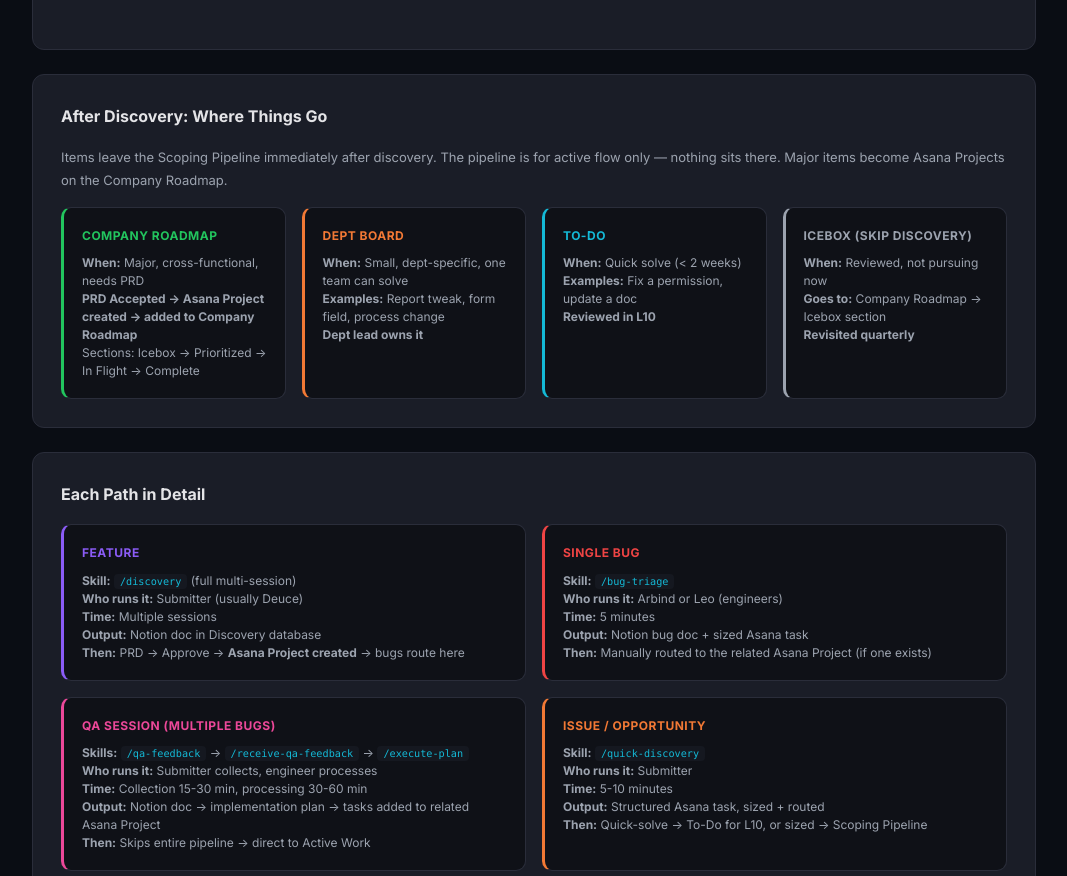
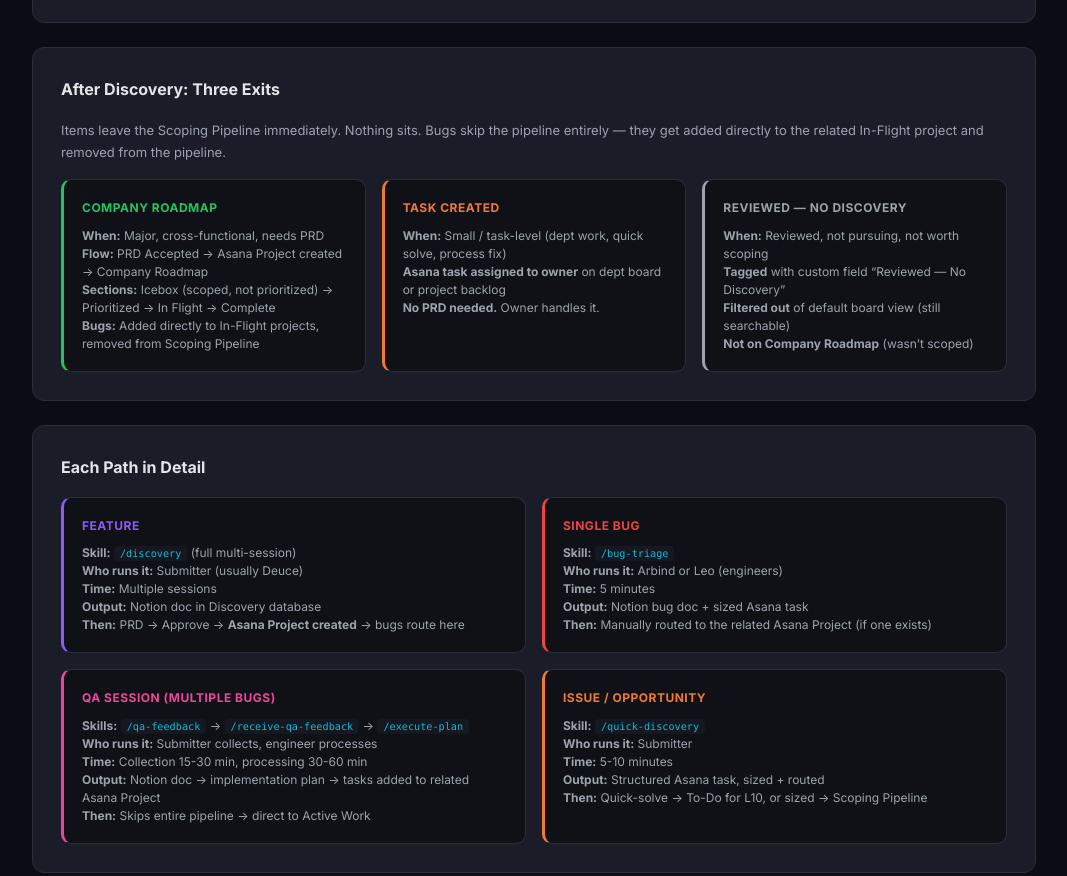
Before and after one commit to deucethevenow/recess-eos, a plain HTML site: page recess-os-architecture.html in a window 1280 px wide. Shown: the part 1406-2282 px from the top of the page, without its empty margins (106-1173 px from the left). Drawn offline with Linux system fonts and the light colour scheme.

Commit message:
Simplify exits: merge Dept/To-Do, bugs route direct to projects
Three changes:
1. Merged "Dept Board" + "To-Do" into one exit: "Task Created,
   assigned to owner." Both were just "create a task, assign it."
2. Bugs (single + QA) now show clear routing: added to the related
   In-Flight project and REMOVED from the Scoping Pipeline. No
   zombie tasks sitting in the pipeline.
3. "Not now" items tagged "Reviewed — No Discovery" (custom field
   added to Scoping Pipeline, GID 1214172864944127). Filtered from
   default board view, still searchable. NOT on Company Roadmap
   (never scoped). Company Roadmap Icebox is for scoped-but-not-
   prioritized items.

Co-Authored-By: Claude Opus 4.6 (1M context) <noreply@anthropic.com>

```diff
--- a/recess-os-architecture.html
+++ b/recess-os-architecture.html
@@ -318,14 +318,15 @@ graph TB
   SUB -->|"/discovery or\n/quick-discovery or\n/bug-triage"| DISC_S
   DISC_S --> DONE
 
-  DONE -->|"Small / dept-level"| DEPT["Dept Boards\nDept solves\nindependently"]
-  DONE -->|"Major / cross-functional"| PRD
-  DONE -->|"Quick solve"| TODO["To-Do\n(L10 review)"]
-  PRD -->|"PRD Accepted\n→ Asana Project\ncreated"| ROADMAP
+  DONE -->|"Task-level"| TASK["Task Created\nAssigned to owner"]
+  DONE -->|"Major / needs PRD"| PRD
+  DONE -->|"Not now"| TAG["Tagged:\nReviewed — No Discovery\n(filtered from board view)"]
+
+  PRD -->|"PRD Accepted\n→ Asana Project created"| ROADMAP
 
   subgraph ROADMAP["Company Roadmap"]
-    ICE_R["Icebox"]
-    PRIO_R["Prioritized\nRoadmap\n(up next)"]
+    ICE_R["Icebox\n(scoped, not\nprioritized yet)"]
+    PRIO_R["Prioritized\nRoadmap"]
     FLIGHT["In Flight\n(Rocks + active\nprojects)"]
     COMPLETE["Complete"]
   end
@@ -334,52 +335,40 @@ graph TB
   PRIO_R -->|"Activated"| FLIGHT
   FLIGHT -->|"Done"| COMPLETE
 
-  DONE -->|"Not now\n(skip discovery)"| ICE_R
-
-  subgraph BUGS["Bugs Route to Existing Projects"]
-    BUG_R["Single Bug\n/bug-triage → Notion\n→ route to project"]
-    QA_R["QA Session\n/qa-feedback → Notion\n→ route to project"]
-  end
-
-  BUG_R --> FLIGHT
-  QA_R --> FLIGHT
+  BUG -->|"Add to related\nIn-Flight project\n+ remove from pipeline"| FLIGHT
+  QA -->|"Add to related\nIn-Flight project\n+ remove from pipeline"| FLIGHT
 
   style FORM fill:#1a2332,stroke:#14B9D6,color:#e4e4e7
   style SCOPING fill:#0f1117,stroke:#14B9D6,color:#e4e4e7
-  style BACKLOG fill:#0f1117,stroke:#22c55e,color:#e4e4e7
-  style BUGS fill:#0f1117,stroke:#ef4444,color:#e4e4e7
-  style DEPT fill:#1a2332,stroke:#F27935,color:#e4e4e7
-  style TODO fill:#1a2332,stroke:#F27935,color:#e4e4e7
+  style ROADMAP fill:#0f1117,stroke:#22c55e,color:#e4e4e7
+  style TASK fill:#1a2332,stroke:#F27935,color:#e4e4e7
+  style TAG fill:#1a2332,stroke:#9ca3af,color:#e4e4e7
     </div>
   </div>
 
   <div class="card">
-    <h3>After Discovery: Where Things Go</h3>
-    <p style="color: var(--text-muted); font-size: 13px; margin-bottom: 16px;">Items leave the Scoping Pipeline immediately after discovery. The pipeline is for active flow only &mdash; nothing sits there. Major items become Asana Projects on the Company Roadmap.</p>
-    <div class="grid-4">
+    <h3>After Discovery: Three Exits</h3>
+    <p style="color: var(--text-muted); font-size: 13px; margin-bottom: 16px;">Items leave the Scoping Pipeline immediately. Nothing sits. Bugs skip the pipeline entirely &mdash; they get added directly to the related In-Flight project and removed from the pipeline.</p>
+    <div class="grid-3">
       <div class="mini-card" style="border-left: 3px solid var(--green);">
         <h4 style="color: var(--green);">Company Roadmap</h4>
         <p><strong>When:</strong> Major, cross-functional, needs PRD<br>
-        <strong>PRD Accepted &rarr; Asana Project created &rarr; added to Company Roadmap</strong><br>
-        Sections: Icebox &rarr; Prioritized &rarr; In Flight &rarr; Complete</p>
+        <strong>Flow:</strong> PRD Accepted &rarr; Asana Project created &rarr; Company Roadmap<br>
+        <strong>Sections:</strong> Icebox (scoped, not prioritized) &rarr; Prioritized &rarr; In Flight &rarr; Complete<br>
+        <strong>Bugs:</strong> Added directly to In-Flight projects, removed from Scoping Pipeline</p>
       </div>
       <div class="mini-card" style="border-left: 3px solid var(--orange);">
-        <h4 style="color: var(--orange);">Dept Board</h4>
-        <p><strong>When:</strong> Small, dept-specific, one team can solve<br>
-        <strong>Examples:</strong> Report tweak, form field, process change<br>
-        <strong>Dept lead owns it</strong></p>
-      </div>
-      <div class="mini-card" style="border-left: 3px solid var(--aqua);">
-        <h4 style="color: var(--aqua);">To-Do</h4>
-        <p><strong>When:</strong> Quick solve (&lt; 2 weeks)<br>
-        <strong>Examples:</strong> Fix a permission, update a doc<br>
-        <strong>Reviewed in L10</strong></p>
+        <h4 style="color: var(--orange);">Task Created</h4>
+        <p><strong>When:</strong> Small / task-level (dept work, quick solve, process fix)<br>
+        <strong>Asana task assigned to owner</strong> on dept board or project backlog<br>
+        <strong>No PRD needed.</strong> Owner handles it.</p>
       </div>
       <div class="mini-card" style="border-left: 3px solid var(--text-muted);">
-        <h4 style="color: var(--text-muted);">Icebox (skip discovery)</h4>
-        <p><strong>When:</strong> Reviewed, not pursuing now<br>
-        <strong>Goes to:</strong> Company Roadmap &rarr; Icebox section<br>
-        <strong>Revisited quarterly</strong></p>
+        <h4 style="color: var(--text-muted);">Reviewed &mdash; No Discovery</h4>
+        <p><strong>When:</strong> Reviewed, not pursuing, not worth scoping<br>
+        <strong>Tagged</strong> with custom field &ldquo;Reviewed &mdash; No Discovery&rdquo;<br>
+        <strong>Filtered out</strong> of default board view (still searchable)<br>
+        <strong>Not on Company Roadmap</strong> (wasn&rsquo;t scoped)</p>
       </div>
     </div>
   </div>
```
